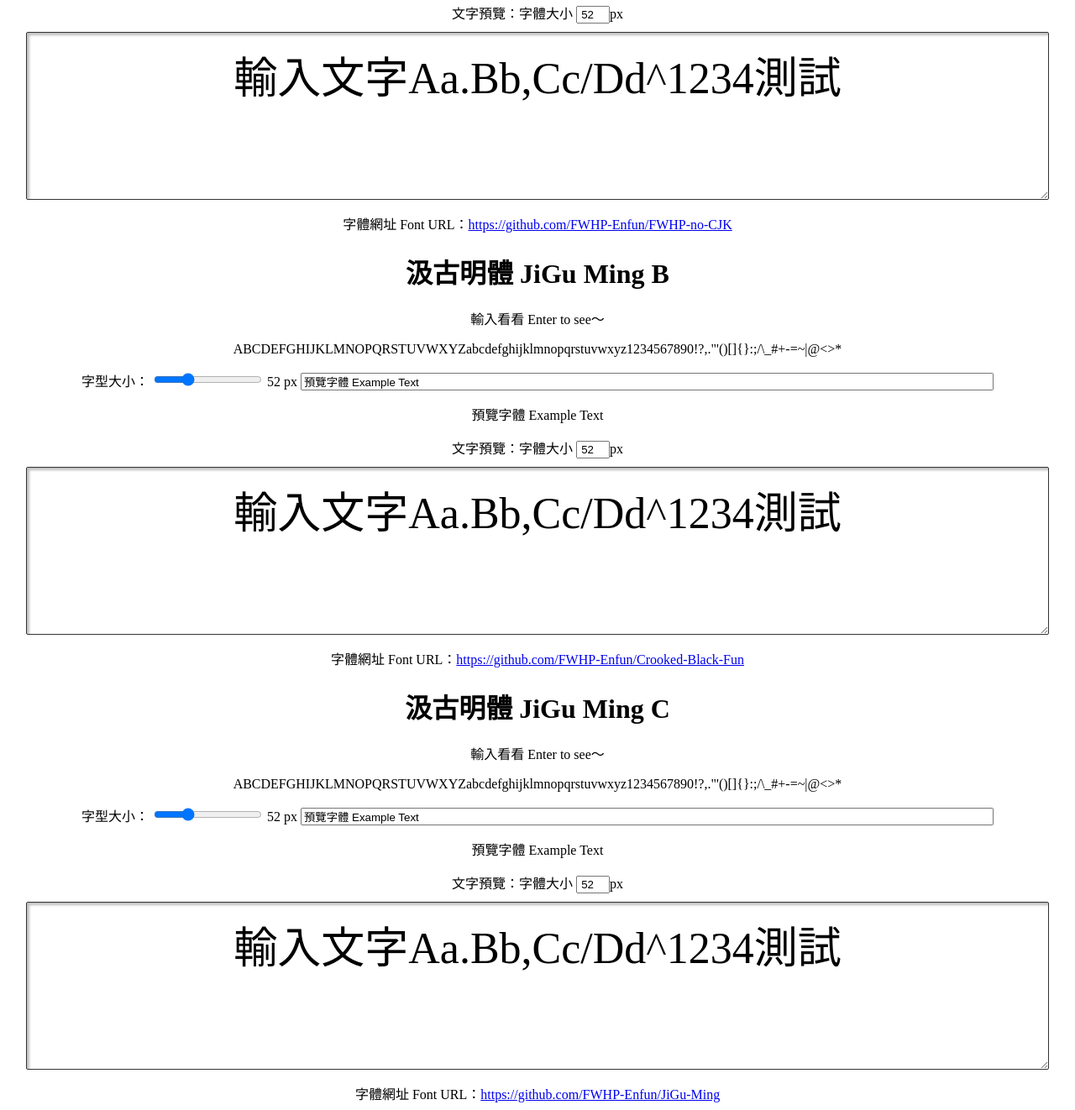
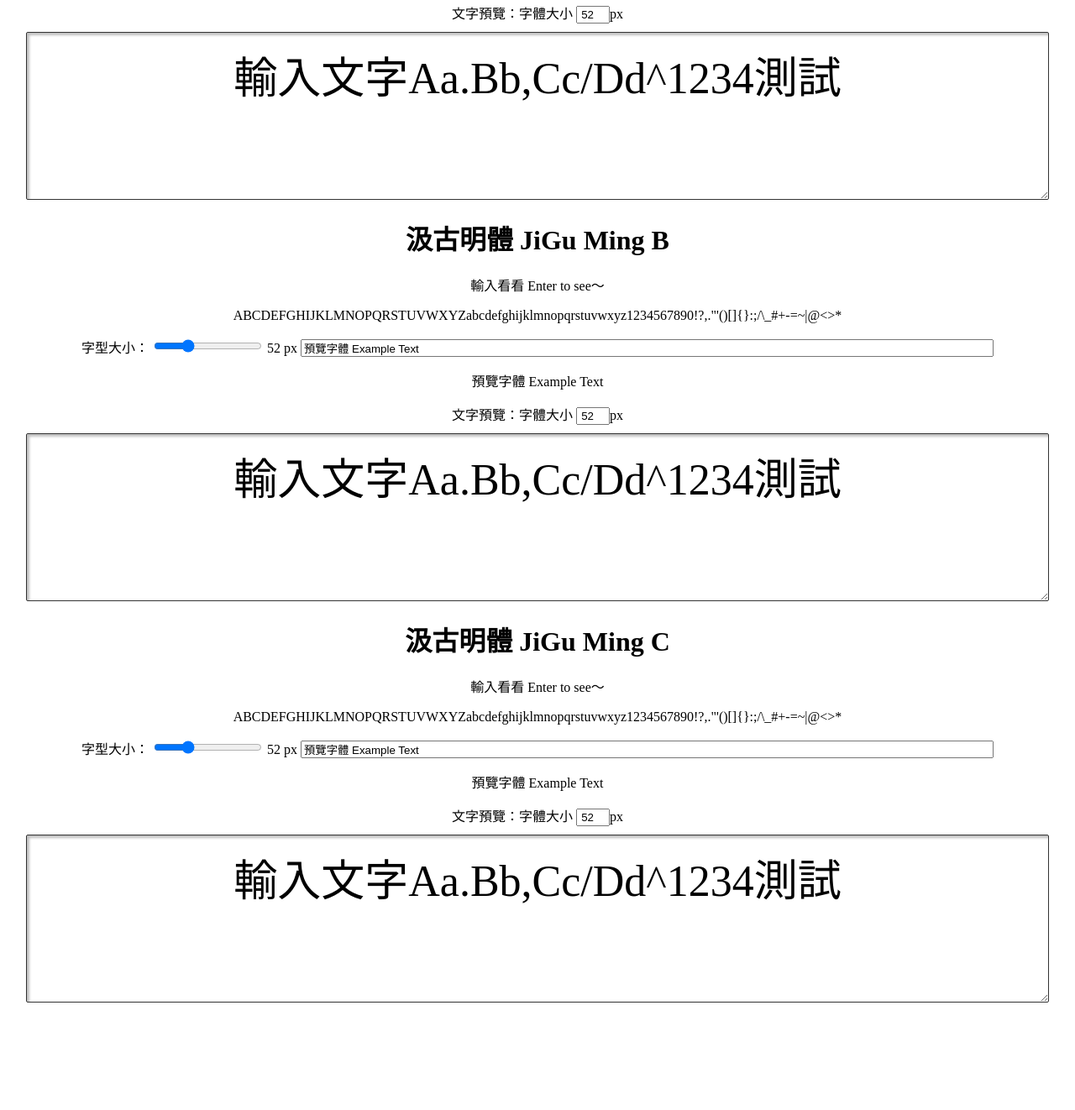
Before and after one commit to FWHP-Enfun/JiGu-Ming, a plain HTML site: page index.html in a window 1280 px wide. Shown: the part 693-2015 px from the top of the page at 84% size. After the commit the page ends 1903 px from the top, so only its background shows below. Drawn offline with Linux system fonts and the light colour scheme; a web font is replaced by a local one.

Commit message:
Update index.html

```diff
--- a/index.html
+++ b/index.html
@@ -98,7 +98,6 @@ I also made a variable font, but the effect is very poor and the practicability
 
 <textarea class="sweib2leg_textarea" id="Preview_ente">輸入文字Aa.Bb,Cc/Dd^1234測試</textarea>
 </p>
-字體網址 Font URL：<a href="https://github.com/FWHP-Enfun/FWHP-no-CJK" target="_blank">https://github.com/FWHP-Enfun/FWHP-no-CJK</a>
 
 <!-- 字體 Font 0 -->
 
@@ -121,7 +120,6 @@ I also made a variable font, but the effect is very poor and the practicability
 
 <textarea class="sweib2leg_textarea" id="Preview_ente1">輸入文字Aa.Bb,Cc/Dd^1234測試</textarea>
 </p>
-字體網址 Font URL：<a href="https://github.com/FWHP-Enfun/Crooked-Black-Fun" target="_blank">https://github.com/FWHP-Enfun/Crooked-Black-Fun</a>
 
 <!-- 字體 Font 1 -->
 
@@ -144,7 +142,6 @@ I also made a variable font, but the effect is very poor and the practicability
 
 <textarea class="sweib2leg_textarea" id="Preview_ente2">輸入文字Aa.Bb,Cc/Dd^1234測試</textarea>
 </p>
-字體網址 Font URL：<a href="https://github.com/FWHP-Enfun/JiGu-Ming" target="_blank">https://github.com/FWHP-Enfun/JiGu-Ming</a>
 
 <!-- 字體 Font 2 -->
 
```
